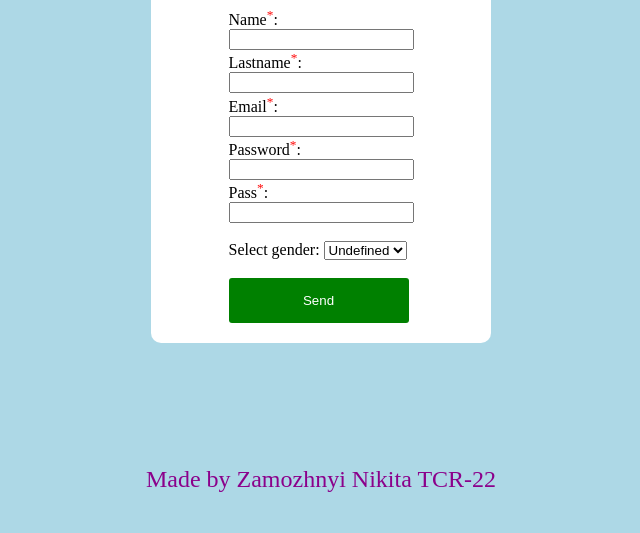
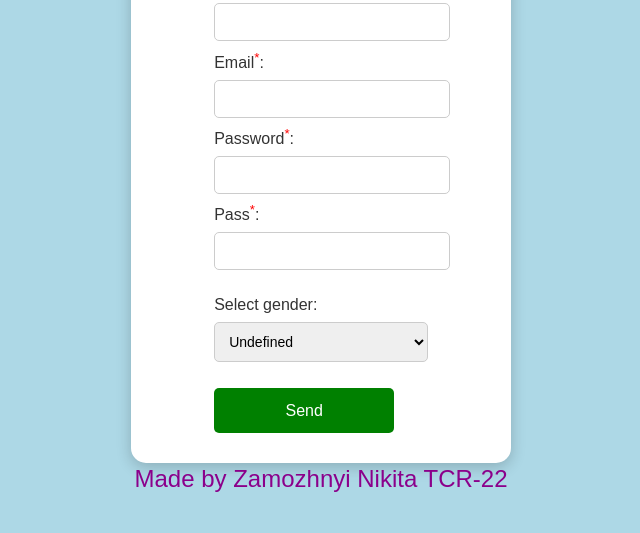
Before and after one commit to xXxChaosx/Site-register, a plain HTML site: page index.html in a window 1280 px wide. Shown: the part 283-816 px from the top of the page, without its empty margins (319-959 px from the left). Drawn offline with Linux system fonts and the light colour scheme.

Commit message:
Update styles.css

```diff
--- a/styles.css
+++ b/styles.css
@@ -4,16 +4,28 @@ body {
     display: flex;
     justify-content: center;
     align-items: center;
-}
+    font-family: 'Arial', sans-serif;
+
 
 .registration-form {
     background-color: white;
-    padding: 20px;
-    border-radius: 10px;
-    width: 300px;
+    padding: 30px;
+    border-radius: 15px;
+    width: 320px;
     display: flex;
     flex-direction: column;
     align-items: center;
+    box-shadow: 0 4px 15px rgba(0, 0, 0, 0.2);
+    color: #333;
+}
+
+input, select {
+    width: 100%;
+    padding: 10px;
+    margin: 8px 0;
+    border: 1px solid #ccc;
+    border-radius: 5px;
+    font-size: 14px;
 }
 
 button {
@@ -22,7 +34,13 @@ button {
     width: 180px;
     height: 45px;
     border: none;
-    border-radius: 3px;
+    border-radius: 5px;
+    font-size: 16px;
+    cursor: pointer;
+}
+
+button:hover {
+    background: darkgreen;
 }
 
 .me {
@@ -32,4 +50,5 @@ button {
     transform: translateX(-50%);
     color: darkmagenta;
     font-size: 24px;
+    font-family: 'Arial', sans-serif;
 }
```
